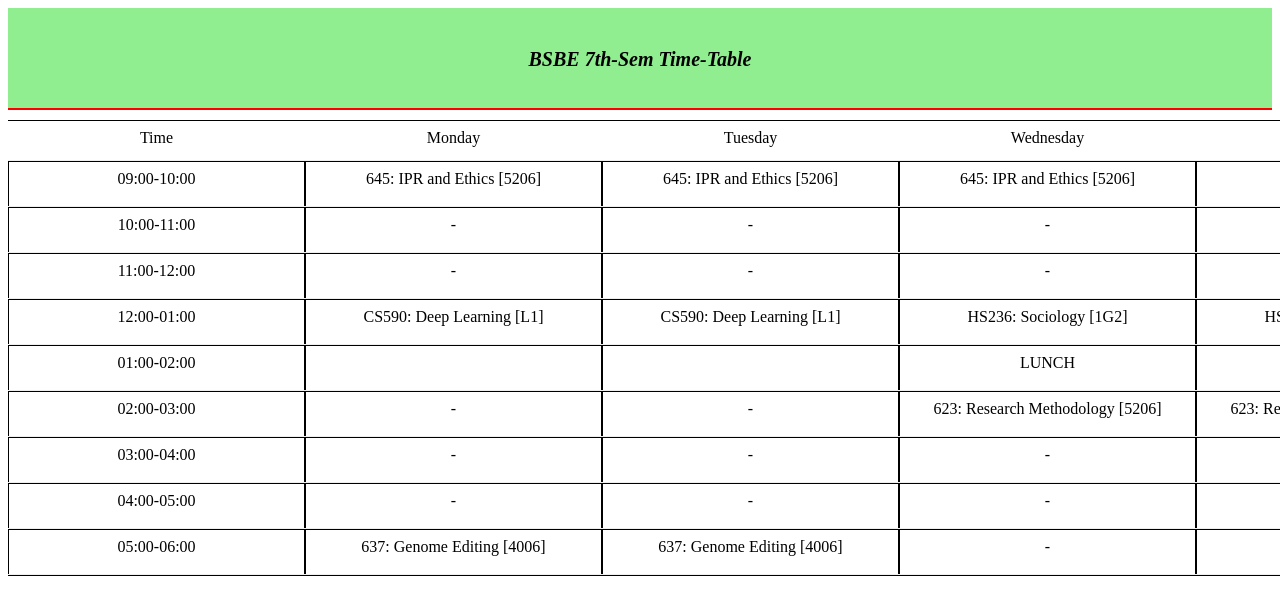
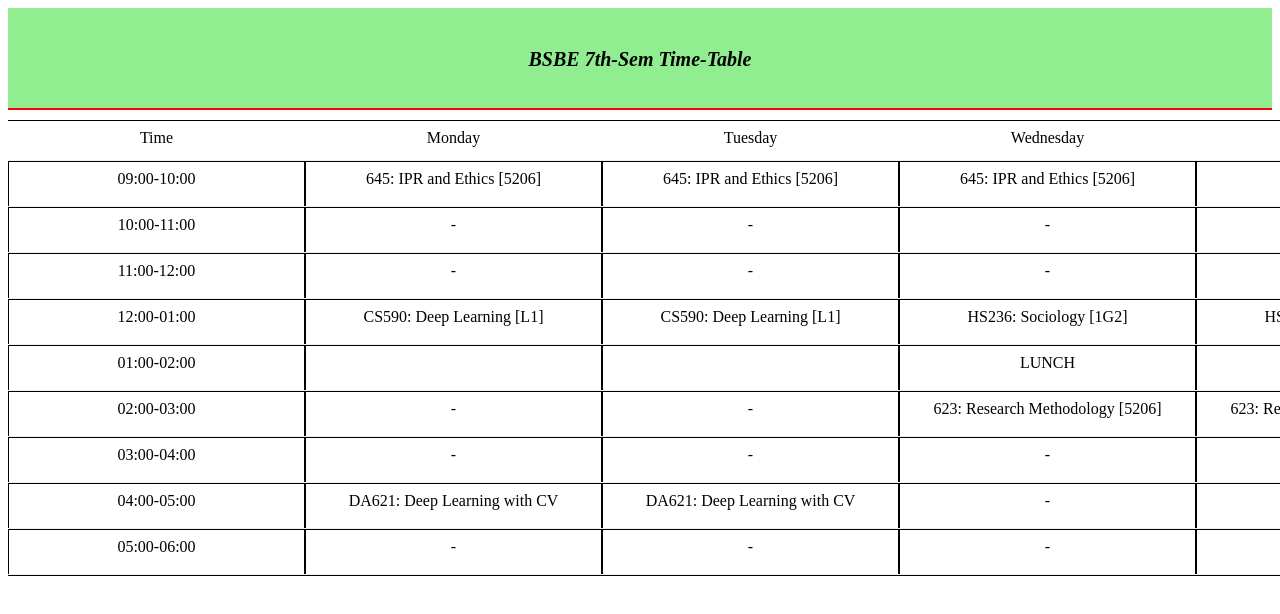
Before and after one commit to Tanny2109/Timetable, a React app: page / in a window 1280 px wide. Shown: the top 614 px of the page. Built offline with nearby package versions, Linux system fonts and the light colour scheme.

Commit message:
Correcting the Timetable

```diff
--- a/src/components/Timetable.jsx
+++ b/src/components/Timetable.jsx
@@ -64,13 +64,13 @@ const data = [
         tue: '-',
         wed: '-',
         thurs: '-',
-        fri: '-',
+        fri: 'DA621: Deep Learning with CV',
         rowspan: 1
     },
     {
         time: '04:00-05:00',
-        mon: '-',
-        tue: '-',
+        mon: 'DA621: Deep Learning with CV',
+        tue: 'DA621: Deep Learning with CV',
         wed: '-',
         thurs: '-',
         fri: '-',
@@ -78,8 +78,8 @@ const data = [
     },
     {
         time: '05:00-06:00',
-        mon: '637: Genome Editing [4006]',
-        tue: '637: Genome Editing [4006]',
+        mon: '-',
+        tue: '-',
         wed: '-',
         thurs: '-',
         fri: '-',
```
